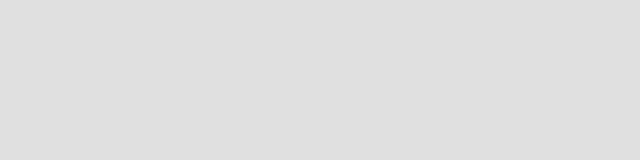
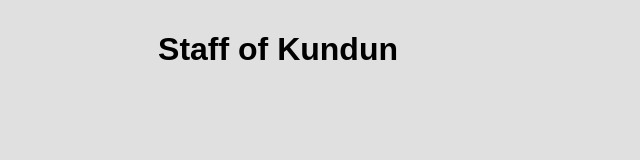
Before and after one commit to muonlineph/webgl-jsonloader, a website: page public/index.html in a window 1280 px wide. Shown: the top 160 px of the page, without its empty margins (362-1002 px from the left). Drawn offline with Linux system fonts and the light colour scheme.

Commit message:
Added title.

```diff
--- a/public/index.html
+++ b/public/index.html
@@ -5,15 +5,23 @@
   <meta name="viewport" content="width=device-width, initial-scale=1">
   <title>ThreeJS - OBJ Loader v2</title>
   <style type="text/css">
-			body {
-				background:#fff;
-				padding:0;
-				margin:0;
-				overflow:hidden;
-				font-family:georgia;
-				text-align:center;
-				overscroll-behavior: none;
-			}
+		body {
+			background:#fff;
+			padding: 0;
+			margin: 0;
+			overflow: hidden;
+			font-family: Arial, Helvetica, sans-serif;
+			text-align: center;
+		}
+
+		.info {
+			position: absolute;
+			top: 10px;
+			width: 100%;
+			text-align: center;
+			z-index: 100;
+			display:block;
+		}
     canvas { display: block; pointer-events:none; }
   </style>
   <script src="js/three.min.js" type="text/javascript"></script>
@@ -24,6 +32,7 @@
   <script src="main.js" type="text/javascript"></script>
 </head>
 <body onload="app()">
-  <!-- 3d object model will be rendered here -->
+	<!-- 3d object model will be rendered here -->
+	<h1 class="info">Staff of Kundun</h1>
 </body>
 </html>
```
